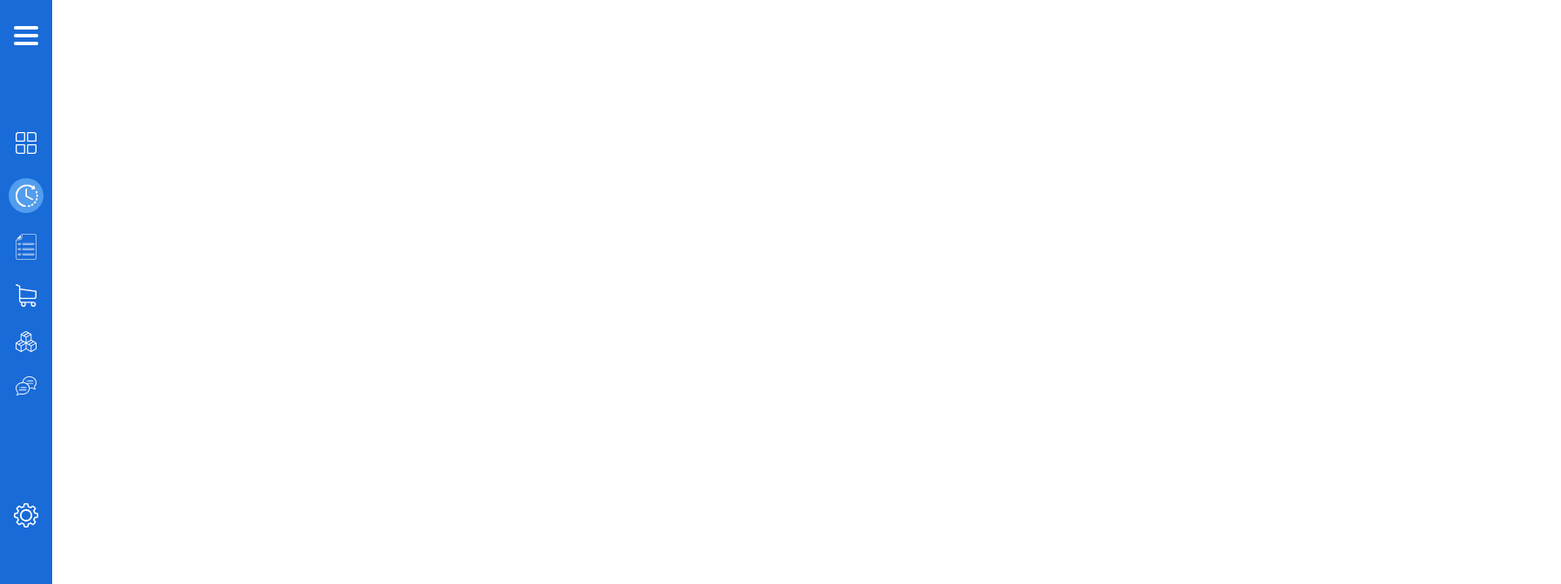
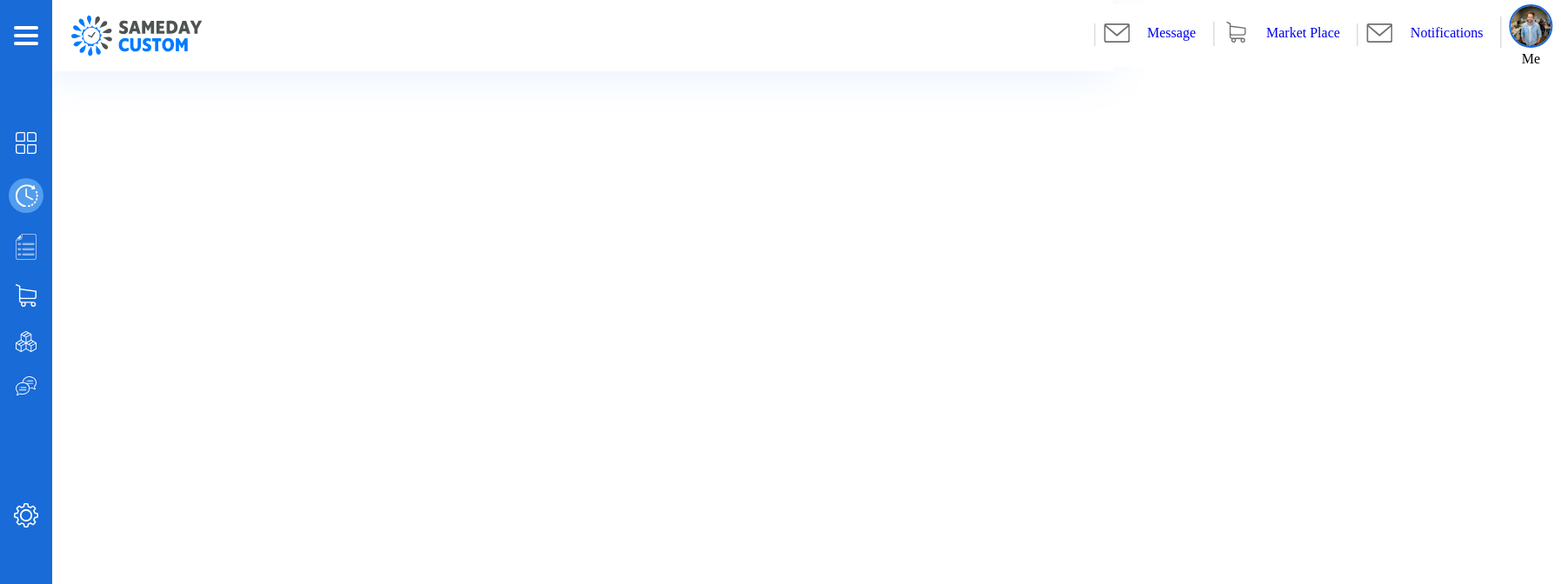
Before and after one commit to Irene-24/same-day-custom, a React (Create React App) app: page /operations in a window 1280 px wide. Shown: the top 672 px of the page at 87% size, 1795 px wide, since content can reach past the window. Built offline with nearby package versions, Linux system fonts and the light colour scheme.

Commit message:
working on top navigation, yet to add fonts

```diff
--- a/src/App.js
+++ b/src/App.js
@@ -1,12 +1,16 @@
 import React from 'react';
 import SideBar from './containers/SideBar';
+import Layout from "./components/Layout/Layout";
 
 
 function App()
 {
   return (
+  <>
 
-    <SideBar />
+  <SideBar />
+  <Layout />
+  </>
   )
 }
 
--- /dev/null
+++ b/src/components/Layout/Layout.jsx
@@ -0,0 +1,21 @@
+import React from "react";
+import classes from "./Layout.module.css";
+import Navigation from "../Navigation/Navigation";
+
+const layout = props =>
+{
+
+
+  return (
+     <div className={classes.Container}>
+
+         <header>
+             <Navigation />
+         </header>
+
+     </div>
+
+  )
+};
+
+export default layout;
--- /dev/null
+++ b/src/components/Layout/Layout.module.css
@@ -0,0 +1,9 @@
+.Container
+{
+    margin-left: 50px;
+}
+
+.Container header
+{
+    min-height: 80px;
+}
--- /dev/null
+++ b/src/components/Navigation/Navigation.jsx
@@ -0,0 +1,73 @@
+import React,{Component} from "react";
+import { NavLink } from "react-router-dom";
+import classes from "./Navigation.module.css";
+import logo from "../../assets/img/desktop logo optimized.svg";
+import mail from "../../assets/img/mail.svg";
+import user from "../../assets/img/marius.jpg";
+import cart from "../../assets/img/shopping-cart.svg";
+
+class  Navigation extends Component
+{
+    state =
+    {
+        isOpen : false
+    };
+
+    toggleNav = () =>
+    {
+        const isOpen = !this.state.isOpen;
+        this.setState({isOpen});
+    }
+
+    render()
+    {
+        const styles = this.state.isOpen ? [classes.RightNav,classes.Active].join(" ") : classes.RightNav;
+        return (
+            <nav className={classes.Navbar}>
+                <div
+                onClick={this.toggleNav}
+                className={classes.NavMenu}>
+
+                    <div></div>
+                    <div></div>
+                    <div></div>
+
+                </div>
+              <img className={classes.Logo} src={logo} alt="company logo" />
+
+              <div  className={styles}>
+                <ul className={classes.NavLinks}>
+                  <li>
+                    <NavLink to="" exact="">
+                      <img src={mail} alt="message icon" />
+                      <span>Message</span>
+                    </NavLink>
+                  </li>
+
+                  <li>
+                    <NavLink to="" exact="">
+                      <img src={cart} alt="cart icon" />
+                      <span>Market Place</span>
+                    </NavLink>
+                  </li>
+
+                  <li>
+                    <NavLink to="" exact="">
+                      <img src={mail} alt="message icon" />
+                      <span>Notifications</span>
+                    </NavLink>
+                  </li>
+                </ul>
+
+                <div className={classes.Avatar}>
+                    <img src={user} alt="avatar of user" />
+                    <span>Me</span>
+                </div>
+              </div>
+            </nav>
+          );
+    }
+}
+
+
+export default Navigation;
--- /dev/null
+++ b/src/components/Navigation/Navigation.module.css
@@ -0,0 +1,188 @@
+.Navbar
+{
+    padding: 8px;
+    box-shadow: 0px 3px 50px #1877FF1C;
+    z-index:20;
+}
+
+.Logo
+{
+    width:110px;
+}
+
+.NavMenu
+{
+  position: fixed;
+  top:8px;
+  right:8px;
+  cursor: pointer;
+  padding: 5px 10px
+}
+
+.NavMenu div
+{
+    width: 8px;
+    margin-bottom: 2px;
+    height: 8px;
+    background-color: var(--blue);
+    border-radius: 50%;
+}
+
+.RightNav
+{
+
+    width:200px;
+    background-color: #fff;
+    position: fixed;
+    right: 0;
+    top:54px;
+    padding: 0 10px;
+    box-shadow: -1px 2px 2px #ccc;
+    transform: translateX(100%);
+    transition: transform 0.4s ease-in-out;
+
+}
+
+.RightNav.Active
+{
+    transform: translateX(0%);
+}
+
+.NavLinks
+{
+    list-style-type: none;
+    padding-top: 20px;
+
+}
+
+.NavLinks img
+{
+    width: 30px;
+    max-height: 24px;
+}
+
+
+.NavLinks li
+{
+    margin-bottom: 10px;
+}
+
+.NavLinks a
+{
+   text-decoration: none;
+}
+
+.NavLinks span
+{
+    padding-left: 20px;
+    vertical-align: super;
+}
+
+.Avatar
+{
+    position: relative;
+}
+
+.Avatar::before
+{
+    position: absolute;
+    height: 50%;
+    top:20%;
+    left:0;
+    width:1px;
+    background-color: #ccc;
+    content: "";
+    display: none;
+
+}
+
+.Avatar img
+{
+    width:50px;
+    height:50px;
+    border: 2px solid var(--blue);
+    border-radius:50%;
+
+}
+
+.Avatar span
+{
+    display: block;
+    text-align: start;
+    padding-left: 10px;
+}
+
+
+
+
+@media screen and (min-width:768px)
+{
+    .Navbar
+    {
+        padding: 8px 20px;
+    }
+
+}
+
+@media screen and (min-width:1200px)
+{
+    .Navbar
+    {
+        padding: 5px 32px;
+        display:flex;
+        justify-content: space-between;
+    }
+
+    .NavMenu
+    {
+        display: none;
+    }
+
+
+    .Logo
+    {
+        width:150px;
+    }
+
+    .NavLinks li
+    {
+        display: inline-block;
+        margin-bottom: 0;
+    }
+
+    .NavLinks li a
+    {
+        display: block;
+        margin-right: 20px;
+        border-left: 1px solid #ccc;
+        padding-left:10px;
+    }
+
+    .RightNav
+    {
+        display: flex;
+        width: unset;
+        position: initial;
+        box-shadow: none;
+    }
+
+    .Avatar
+    {
+        padding-left: 10px;
+    }
+
+    .Avatar span
+    {
+       text-align: center;
+       padding: 0;
+    }
+
+    .Avatar::before
+    {
+        display: initial;
+    }
+
+
+
+
+}
```
Also changed, not shown: src/assets/img/marius.jpg (added).
